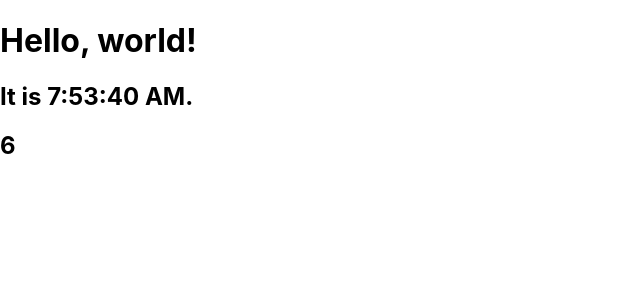
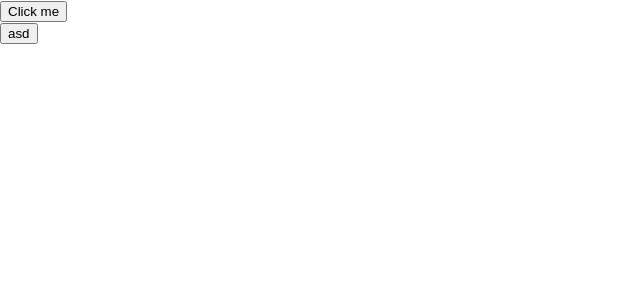
Before and after one commit to chen1zee/learn_react_example, a React (Create React App) app: page / in a window 1280 px wide. Shown: the top 300 px of the page, without its empty margins (0-640 px from the left). Built offline with nearby package versions, Linux system fonts and the light colour scheme.

Commit message:
[ing]08_25_01

```diff
--- a/readState.js
+++ b/readState.js
@@ -2,8 +2,8 @@
 * 读至 在开发环境中使用 HTTPS
 * create-react-app https://www.html.cn/create-react-app/docs/using-https-in-development/
 *
-* 读至 事件处理
-* reactjs https://zh-hans.reactjs.org/docs/handling-events.html
+* 读至 表单
+* react js https://zh-hans.reactjs.org/docs/forms.html
 *
 *
 * react native https://reactnative.cn/docs/more-resources/
--- a/src/index.js
+++ b/src/index.js
@@ -3,12 +3,12 @@ import ReactDOM from 'react-dom';
 import './index.css';
 import * as serviceWorker from './serviceWorker';
 // import App from './App';
-import Clock from "./learn/stateAndLifecycle/stateAndLifecycle"
-
+// import Clock from "./learn/stateAndLifecycle/stateAndLifecycle"
+import LoginButton from "./learn/handlingEvents/handlingEvents"
 // ReactDOM.render(<App />, document.getElementById('root'));
 
 ReactDOM.render(
-  <Clock />,
+  <LoginButton />,
   document.getElementById('root')
 )
 
--- a/src/learn/handlingEvents/handlingEvents.js
+++ b/src/learn/handlingEvents/handlingEvents.js
@@ -1,7 +1,37 @@
 import React from "react"
 
-class Aaa extends React.Component {
+class LoginButton extends React.Component {
   constructor(props) {
     super(props)
   }
+  /**
+   * 此语法确保 `handleClick`内的`this`已被绑定。
+   * 这是 *实验性* 语法
+   * */
+  handleClick = (e) => {
+    console.log('this is ', this)
+    console.log(e)
+  }
+
+  handleClickWithParams = (str, str2, e) => {
+    console.log(str)
+    console.log(e)
+  }
+
+  render() {
+    return (
+      <div>
+        <button onClick={this.handleClick}>
+          Click me
+        </button>
+        <div />
+        <button onClick={this.handleClickWithParams.bind(this, "asd", "dsa")}>
+          asd
+        </button>
+
+      </div>
+    );
+  }
 }
+
+export default LoginButton
```
Also changed, not shown: 1 other file (tests, documents, lock files or other folders).
